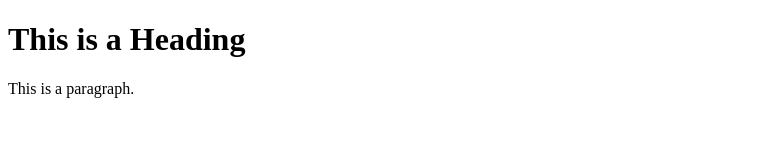
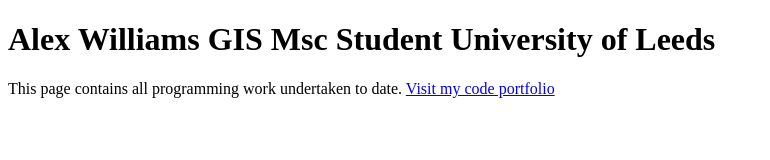
Before and after one commit to AlexJWilliams92/AlexWilliams.github.io, a plain HTML site: page index.html in a window 1280 px wide. Shown: the whole page, without its empty margins (0-770 px from the left). Drawn offline with Linux system fonts and the light colour scheme.

Commit message:
Updated index

```diff
--- a/index.html
+++ b/index.html
@@ -1,12 +1,16 @@
 <!DOCTYPE html>
 <html>
 <head>
-<title>Alex Williams GIS Programming Portfolio</title>
+<title>GIS Programming Portfolio</title>
 </head>
 <body>
 
-<h1>This is a Heading</h1>
-<p>This is a paragraph.</p>
+	<h1>Alex Williams GIS Msc Student University of Leeds</h1>
+	<p>This page contains all programming work undertaken to date.
+
+	<a href="https://github.com/AlexJWilliams92/AlexWilliams.github.io">Visit my code portfolio</a>
+
+	</p>
 
 </body>
 </html>
```
